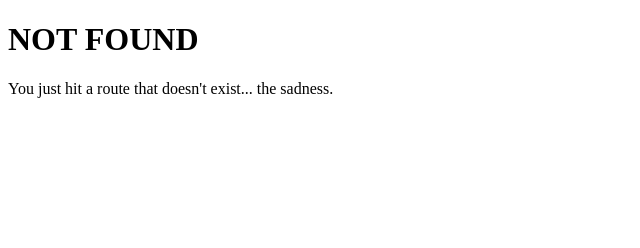
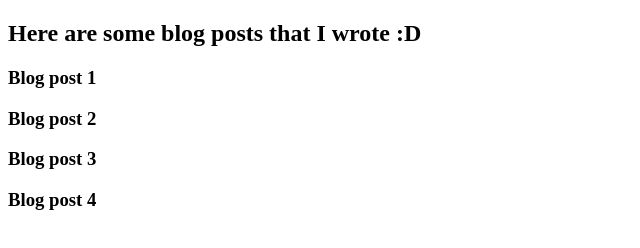
Before and after one commit to FadySamirSadek/FadySadek-personal-site, a Gatsby site: page /blog in a window 1280 px wide. Before the commit this address had no page. Shown: the whole page, without its empty margins (0-640 px from the left). Built offline with nearby package versions, Linux system fonts and the light colour scheme; Gatsby itself is replaced by a stand-in of ours.

Commit message:
create Blog, projects, About, Contact pages

```diff
--- a/src/components/Header/index.js
+++ b/src/components/Header/index.js
@@ -53,7 +53,7 @@ const Header = () => (
         <a href="https://twitter.com/fadysamirsadek" className="nav-item-link" style={{ color: 'white', textDecoration: 'none' }}>
           <h2 className="nav-item">Twitter</h2>
         </a>
-        <Link to="" className="nav-item-link" style={{ color: 'white', textDecoration: 'none' }}>
+        <Link to="/contact" className="nav-item-link" style={{ color: 'white', textDecoration: 'none' }}>
           <h2 className="nav-item">Contact</h2>
         </Link>
       </nav>
--- /dev/null
+++ b/src/pages/blog.js
@@ -0,0 +1,14 @@
+import React from 'react'
+import Link from 'gatsby-link'
+
+const BlogPage = () => (
+  <div>
+    <h2>Here are some blog posts that I wrote :D</h2>
+    <h3>Blog post 1</h3>
+    <h3>Blog post 2</h3>
+    <h3>Blog post 3</h3>
+    <h3>Blog post 4</h3>
+  </div>
+)
+
+export default BlogPage
```
Also changed, not shown: src/pages/about.js (added, +10 -0 lines), src/pages/contact.js (added, +11 -0 lines), src/pages/projects.js (added, +11 -0 lines).
